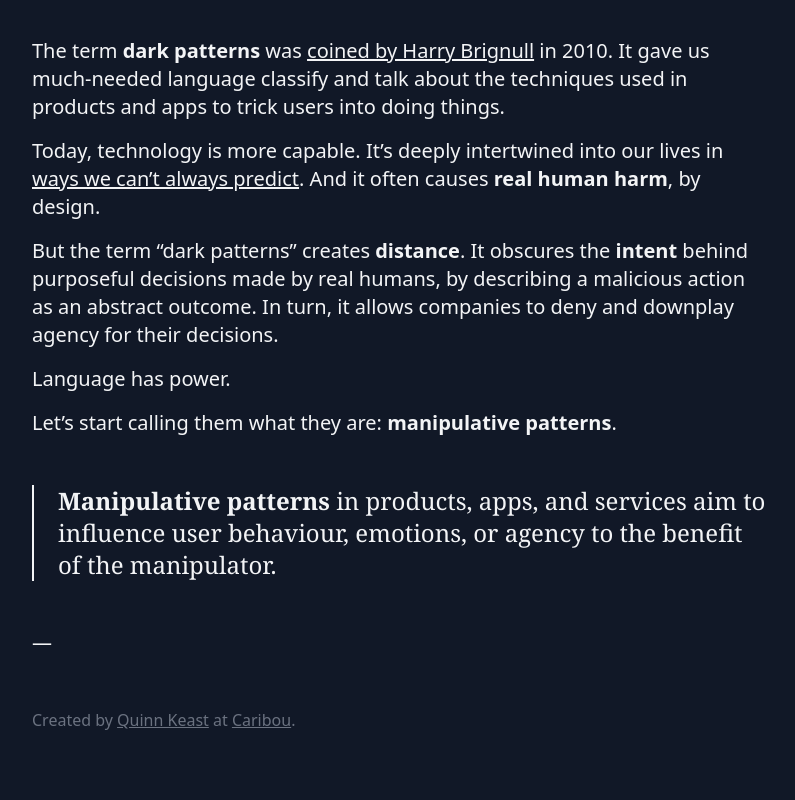
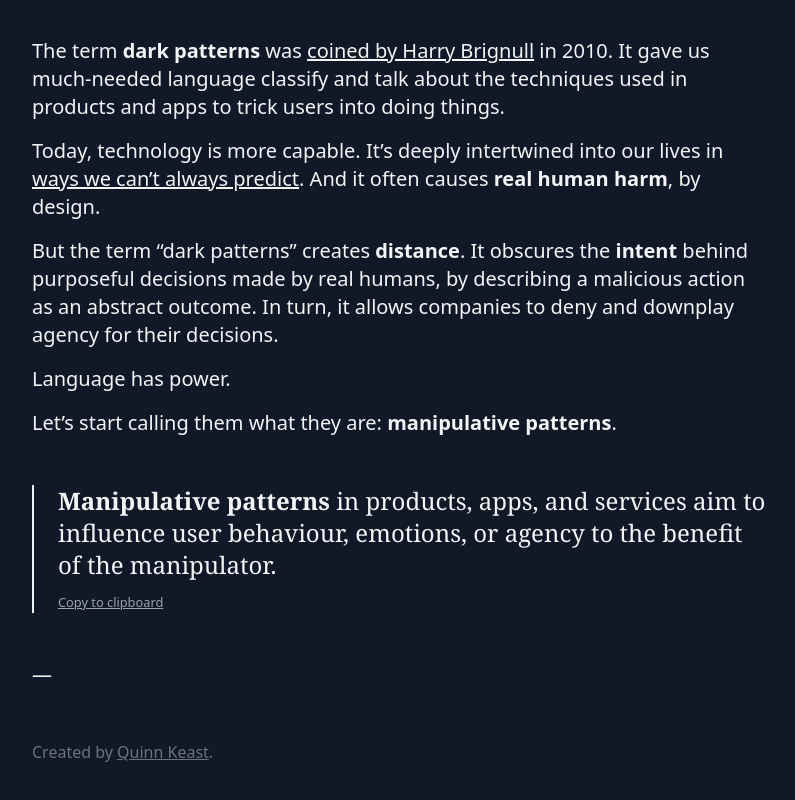
Before and after one commit to quinnkeast/malicious-patterns, a Next.js app: page / in a window 1280 px wide. Shown: the part 483-1283 px from the top of the page, without its empty margins (240-1035 px from the left). Built offline with nearby package versions, Linux system fonts and the light colour scheme.

Commit message:
Add copy to clipboard on definition

```diff
--- a/package.json
+++ b/package.json
@@ -10,6 +10,7 @@
   "dependencies": {
     "next": "10.2.0",
     "react": "17.0.2",
+    "react-copy-to-clipboard": "^5.0.3",
     "react-dom": "17.0.2"
   },
   "devDependencies": {
--- a/pages/index.js
+++ b/pages/index.js
@@ -1,6 +1,9 @@
-import Head from 'next/head'
+import { useState } from 'react';
+import Head from 'next/head';
+import { CopyToClipboard } from 'react-copy-to-clipboard';
 
 export default function Home() {
+  const [copied, setCopied] = useState(false);
   return (
     <div>
       <Head>
@@ -21,7 +24,10 @@ export default function Home() {
           <p>Language has power.</p>
           <p>Let’s start calling them what they are: <strong>manipulative patterns</strong>.</p>
           <blockquote className="my-12 pl-6 border-l-2 border-gray-100 border-solid">
-            <p className="text-2xl font-serif"><strong>Manipulative patterns</strong> in products, apps, and services aim to influence user behaviour, emotions, or agency to the benefit of the manipulator.</p>
+            <p className="text-2xl font-serif mb-2"><strong>Manipulative patterns</strong> in products, apps, and services aim to influence user behaviour, emotions, or agency to the benefit of the manipulator.</p>
+            {copied ? <small><span className="text-green-300">Copied!</span></small> : <CopyToClipboard text="Manipulative patterns in products, apps, and services aim to influence user behaviour, emotions, or agency to the benefit of the manipulator." onCopy={() => setCopied(true)}>
+            <small className="underline text-gray-400 hover:text-white cursor-pointer">Copy to clipboard</small>
+          </CopyToClipboard>}
           </blockquote>
           <p>—</p>
         </div>
@@ -29,7 +35,7 @@ export default function Home() {
 
       <footer>
         <div className="container max-w-screen-md mx-auto mb-24 px-4">
-          <p className="text-gray-500"><small>Created by <a href="https://quinnkeast.com" target="_blank">Quinn Keast</a> at <a href="https://caribou.co" target="_blank">Caribou</a>.</small></p>
+          <p className="text-gray-500"><small>Created by <a href="https://quinnkeast.com" target="_blank">Quinn Keast</a>.</small></p>
         </div>
       </footer>
     </div>
```
Also changed, not shown: 1 other file (tests, documents, lock files or other folders).
